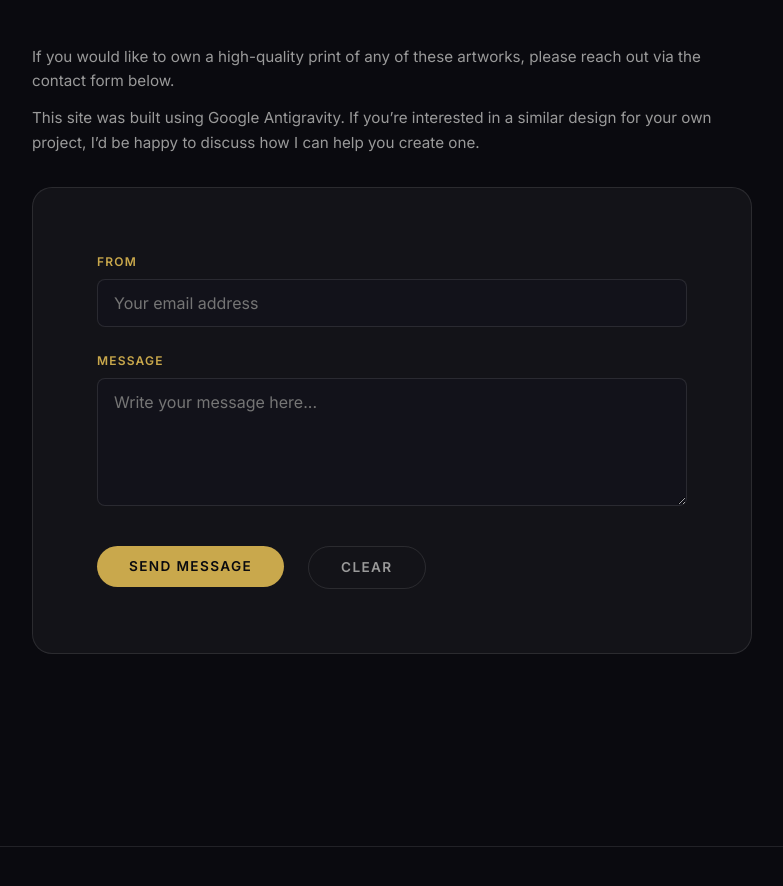
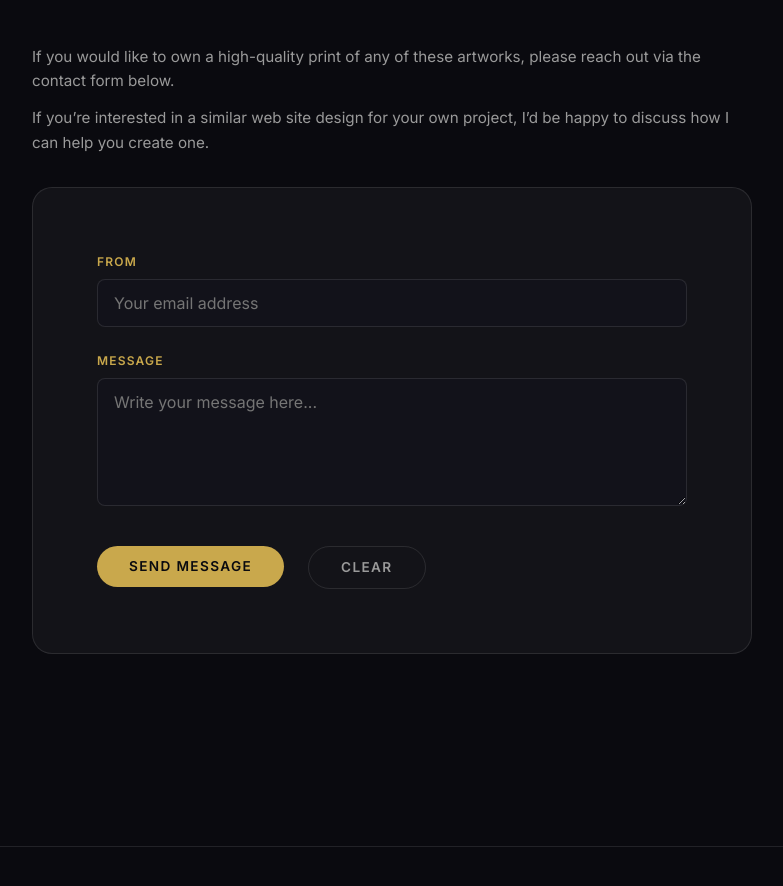
Before and after one commit to penguin12b5/art-portfolio-spa, a plain HTML site: page index.html in a window 1280 px wide. Shown: the part 5108-5994 px from the top of the page, without its empty margins (248-1031 px from the left). Drawn offline with nearby package versions, Linux system fonts and the light colour scheme; a web font is replaced by a local one.

Commit message:
update README.md

```diff
--- a/index.html
+++ b/index.html
@@ -70,7 +70,7 @@
     <div class="contact-intro">
       <p>If you would like to own a high-quality print of any of these artworks, please reach out via the contact form
         below.</p>
-      <p>This site was built using Google Antigravity. If you’re interested in a similar design for your own project,
+      <p>If you’re interested in a similar web site design for your own project,
         I’d be happy to discuss how I can help you create one.</p>
     </div>
     <form class="contact-form">
```
